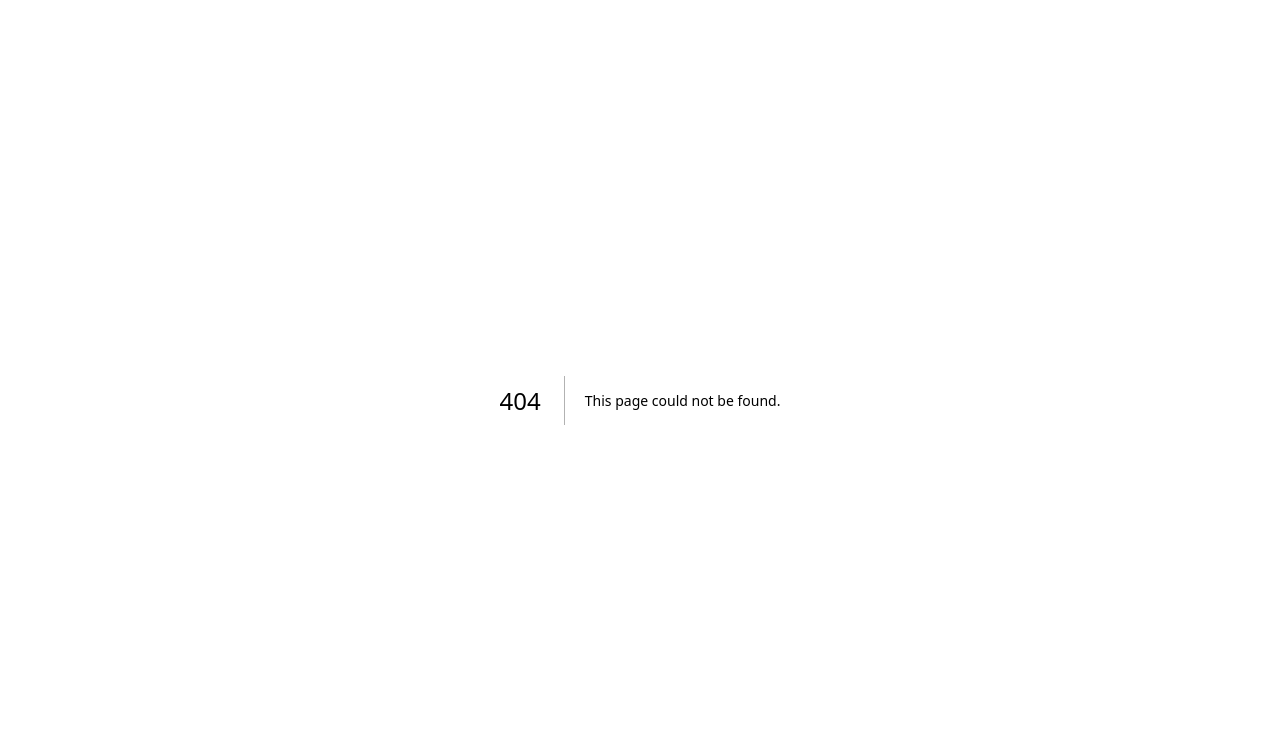
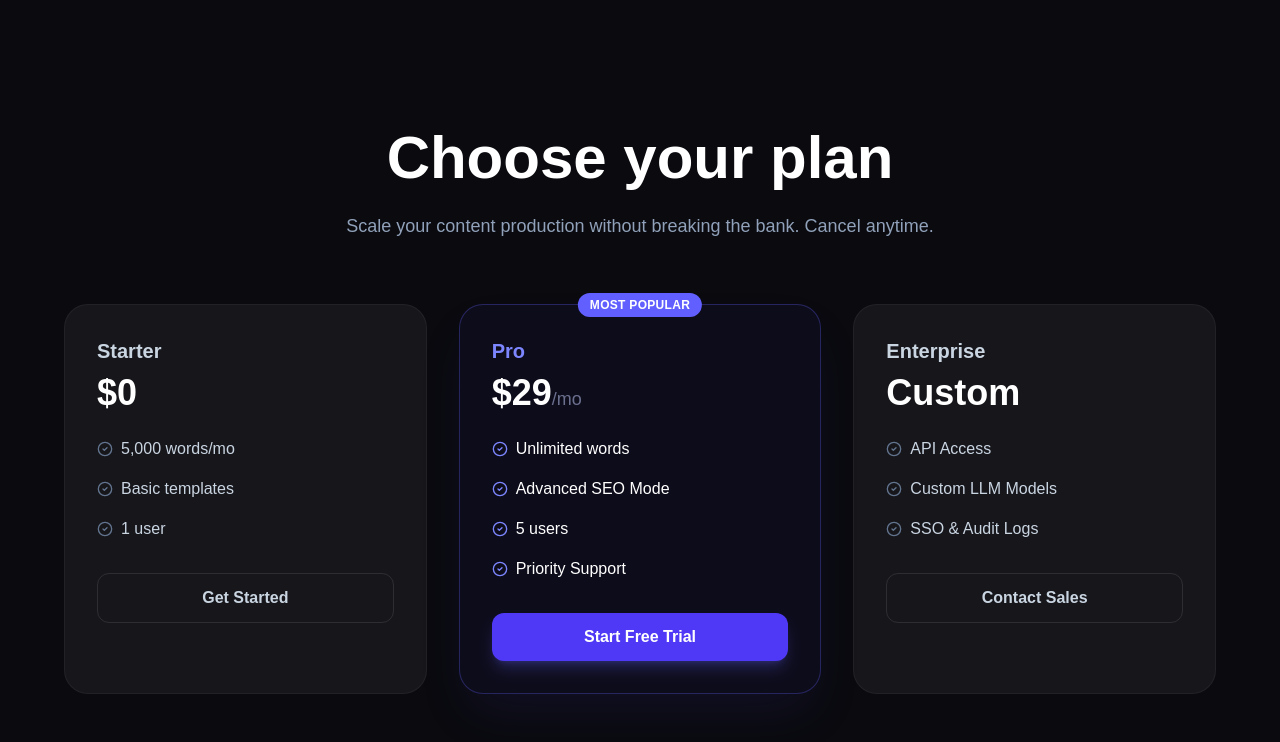
Before and after one commit to JohnsonGAO-Kainuo/kainuo-demo-01-saas, a Next.js app: page /pricing in a window 1280 px wide. Before the commit this address had no page. Shown: the top 742 px of the page. Built offline with nearby package versions, Linux system fonts and the light colour scheme.

Commit message:
feat: add pricing and about pages for complete navigation

```diff
--- /dev/null
+++ b/app/about/page.tsx
@@ -0,0 +1,38 @@
+"use client";
+
+import { motion } from "framer-motion";
+
+export default function AboutPage() {
+  return (
+    <div className="min-h-screen bg-[#0A0A0F] text-white pt-32 pb-20">
+      <div className="container mx-auto px-6 max-w-4xl">
+        <motion.div
+          initial={{ opacity: 0, y: 20 }}
+          animate={{ opacity: 1, y: 0 }}
+          className="mb-16"
+        >
+          <h1 className="text-4xl md:text-6xl font-bold mb-8">We are building the brain for your content.</h1>
+          <p className="text-xl text-slate-400 leading-relaxed mb-8">
+            Novatrix AI was founded with a simple mission: to help creators focus on creativity, not grunt work. We believe that AI shouldn't replace humans, but empower them to reach new heights of productivity.
+          </p>
+        </motion.div>
+
+        <motion.div
+          initial={{ opacity: 0, y: 20 }}
+          animate={{ opacity: 1, y: 0 }}
+          transition={{ delay: 0.2 }}
+          className="grid md:grid-cols-2 gap-12"
+        >
+           <div>
+              <h2 className="text-2xl font-bold mb-4 text-white">Our Vision</h2>
+              <p className="text-slate-400">To create a world where writer's block is a thing of the past, and quality content is accessible to everyone.</p>
+           </div>
+           <div>
+              <h2 className="text-2xl font-bold mb-4 text-white">Our Tech</h2>
+              <p className="text-slate-400">Built on the latest LLM infrastructure, our proprietary engine understands context, tone, and SEO nuances better than generic tools.</p>
+           </div>
+        </motion.div>
+      </div>
+    </div>
+  );
+}
--- /dev/null
+++ b/app/pricing/page.tsx
@@ -0,0 +1,77 @@
+"use client";
+
+import { CheckCircle2 } from "lucide-react";
+import { motion } from "framer-motion";
+
+export default function PricingPage() {
+  return (
+    <div className="min-h-screen bg-[#0A0A0F] text-white pt-32 pb-20">
+      <div className="container mx-auto px-6">
+        <motion.div
+          initial={{ opacity: 0, y: 20 }}
+          animate={{ opacity: 1, y: 0 }}
+          className="text-center mb-16"
+        >
+          <h1 className="text-4xl md:text-6xl font-bold mb-6">Choose your plan</h1>
+          <p className="text-slate-400 max-w-2xl mx-auto text-lg">
+            Scale your content production without breaking the bank. Cancel anytime.
+          </p>
+        </motion.div>
+
+        <div className="grid md:grid-cols-3 gap-8 max-w-6xl mx-auto">
+            {/* Card 1 */}
+            <motion.div
+              initial={{ opacity: 0, y: 20 }}
+              animate={{ opacity: 1, y: 0 }}
+              transition={{ delay: 0.1 }}
+              className="p-8 rounded-3xl bg-white/5 border border-white/5 text-slate-300 hover:border-white/10 transition"
+            >
+              <h3 className="text-xl font-semibold mb-2">Starter</h3>
+              <div className="text-4xl font-bold text-white mb-6">$0</div>
+              <ul className="space-y-4 mb-8">
+                {['5,000 words/mo', 'Basic templates', '1 user'].map(item => (
+                  <li key={item} className="flex items-center gap-2"><CheckCircle2 className="w-4 h-4 text-slate-500"/> {item}</li>
+                ))}
+              </ul>
+              <button className="w-full py-3 rounded-xl border border-white/10 hover:bg-white/5 transition font-semibold">Get Started</button>
+            </motion.div>
+
+            {/* Card 2 (Highlight) */}
+            <motion.div
+              initial={{ opacity: 0, y: 20 }}
+              animate={{ opacity: 1, y: 0 }}
+              transition={{ delay: 0.2 }}
+              className="relative p-8 rounded-3xl bg-indigo-900/10 border border-indigo-500/30 text-white shadow-2xl shadow-indigo-900/20 z-10"
+            >
+              <div className="absolute top-0 left-1/2 -translate-x-1/2 -translate-y-1/2 px-3 py-1 bg-indigo-500 rounded-full text-xs font-bold uppercase tracking-wide">Most Popular</div>
+              <h3 className="text-xl font-semibold mb-2 text-indigo-400">Pro</h3>
+              <div className="text-4xl font-bold text-white mb-6">$29<span className="text-lg text-indigo-200/50 font-normal">/mo</span></div>
+              <ul className="space-y-4 mb-8">
+                {['Unlimited words', 'Advanced SEO Mode', '5 users', 'Priority Support'].map(item => (
+                  <li key={item} className="flex items-center gap-2"><CheckCircle2 className="w-4 h-4 text-indigo-400"/> {item}</li>
+                ))}
+              </ul>
+              <button className="w-full py-3 rounded-xl bg-indigo-600 hover:bg-indigo-500 transition font-semibold shadow-lg shadow-indigo-500/25">Start Free Trial</button>
+            </motion.div>
+
+            {/* Card 3 */}
+            <motion.div
+              initial={{ opacity: 0, y: 20 }}
+              animate={{ opacity: 1, y: 0 }}
+              transition={{ delay: 0.3 }}
+              className="p-8 rounded-3xl bg-white/5 border border-white/5 text-slate-300 hover:border-white/10 transition"
+            >
+              <h3 className="text-xl font-semibold mb-2">Enterprise</h3>
+              <div className="text-4xl font-bold text-white mb-6">Custom</div>
+              <ul className="space-y-4 mb-8">
+                {['API Access', 'Custom LLM Models', 'SSO & Audit Logs'].map(item => (
+                  <li key={item} className="flex items-center gap-2"><CheckCircle2 className="w-4 h-4 text-slate-500"/> {item}</li>
+                ))}
+              </ul>
+              <button className="w-full py-3 rounded-xl border border-white/10 hover:bg-white/5 transition font-semibold">Contact Sales</button>
+            </motion.div>
+        </div>
+      </div>
+    </div>
+  );
+}
```
Also changed, not shown: 1 other file (tests, documents, lock files or other folders).
